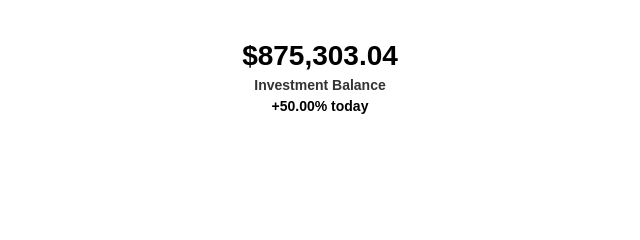
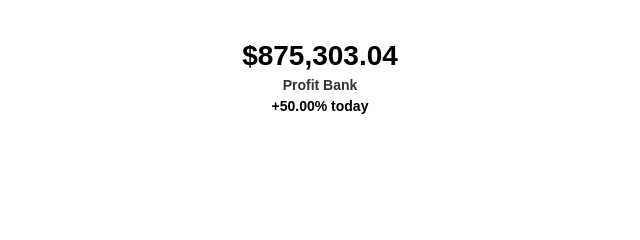
Before and after one commit to cryptocoin-1/Bitcoin-, a plain HTML site: page blog.html in a window 1280 px wide. Shown: the top 240 px of the page, 320-960 px from the left. Drawn offline with nearby package versions, Linux system fonts and the light colour scheme.

Commit message:
Update blog.html

```diff
--- a/blog.html
+++ b/blog.html
@@ -198,7 +198,7 @@
       $875,303.04
     </a>
   </h1>
-  <p>Investment Balance</p>
+  <p>Profit Bank</p>
   <p id="change" class="green">+50.00% today</p>
 </div>
 
```
